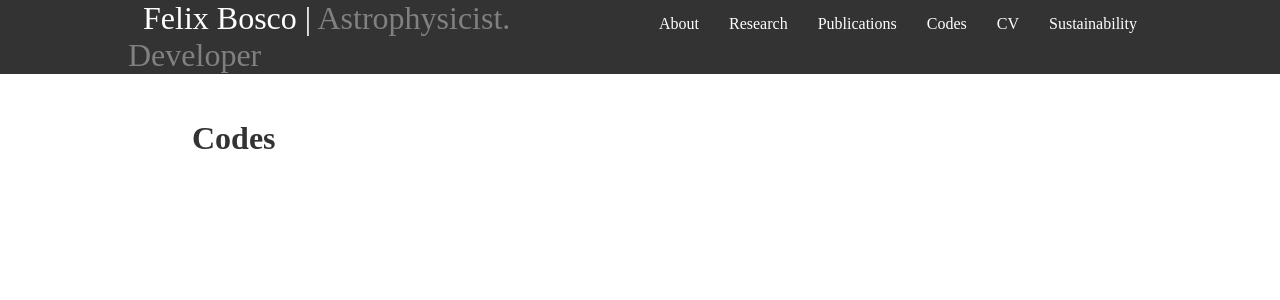
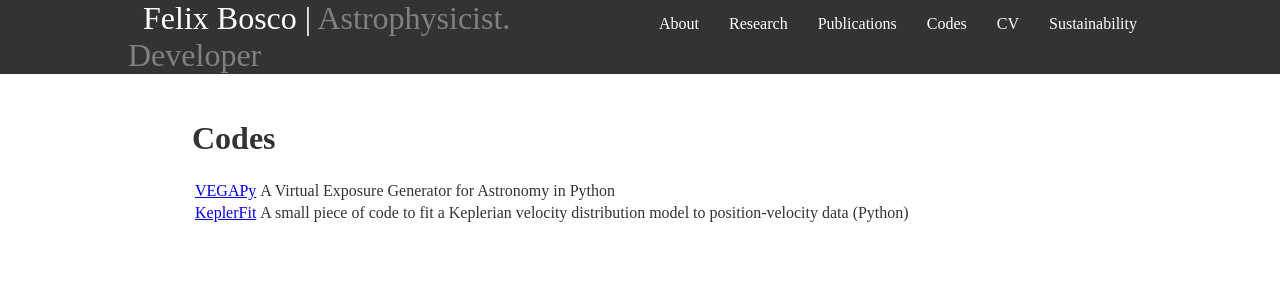
Before and after one commit to felixbosco/felixbosco.github.io, a Jekyll site: the page built from pages/codes.html, in a window 1280 px wide. Shown: the top 300 px of the page. Built offline with Jekyll 4.4.1, drawn with Linux system fonts in a browser that asks for light colours.

Commit message:
Copy content

```diff
--- a/pages/codes.html
+++ b/pages/codes.html
@@ -4,3 +4,8 @@ layout: default
 permalink: codes/
 ---
 <h1>Codes</h1>
+
+<table class="table">
+  <tr><td><a href="https://github.com/felixbosco/vegapy" target="_blank">VEGAPy</a></td><td>A Virtual Exposure Generator for Astronomy in Python</td></tr>
+  <tr><td><a href="https://github.com/felixbosco/KeplerFit" target="_blank">KeplerFit</a></td><td>A small piece of code to fit a Keplerian velocity distribution model to position-velocity data (Python)</td></tr>
+</table>
```
